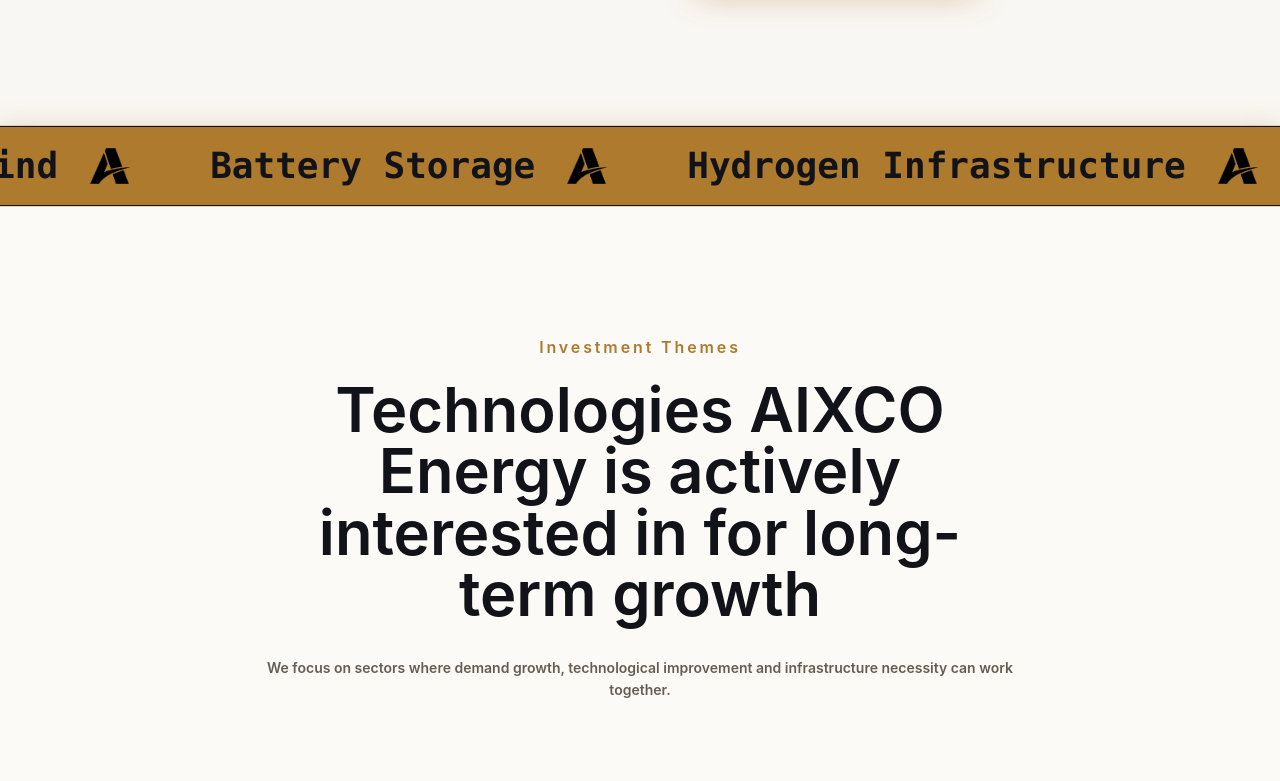
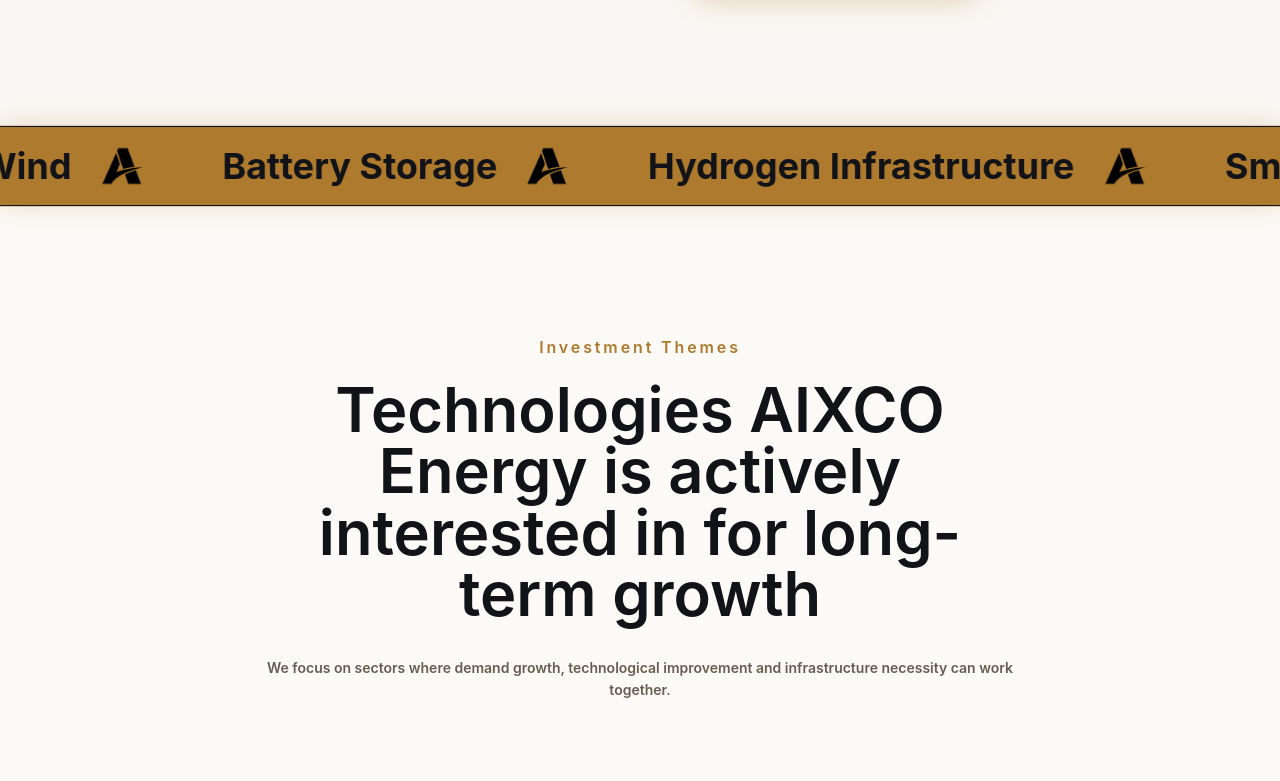
Before and after one commit to GiorgiKemo/aixco-energy, a React (Vite) app: page / in a window 1280 px wide. Shown: the part 1903-2684 px from the top of the page. Built offline with nearby package versions, Linux system fonts and the light colour scheme.

Commit message:
Improve scroll and card behavior

```diff
--- a/src/App.tsx
+++ b/src/App.tsx
@@ -3,7 +3,7 @@
  * SPDX-License-Identifier: Apache-2.0
  */
 
-import React, { useEffect } from 'react';
+import React, { useEffect, useRef } from 'react';
 import { BrowserRouter, Routes, Route, Navigate, useLocation } from 'react-router-dom';
 import { Header } from './components/Header';
 import { Footer } from './components/Footer';
@@ -12,20 +12,51 @@
 import ProjectsPage from './pages/ProjectsPage';
 import NewsPage from './pages/NewsPage';
 import ArticlePage from './pages/ArticlePage';
+import { installGlideScroll, scrollToHash, scrollToPageTop } from './lib/smooth-scroll';
 
-function ScrollToHash() {
+function ScrollManager() {
   const location = useLocation();
+  const isFirstRender = useRef(true);
 
   useEffect(() => {
-    if (location.hash) {
-      const id = location.hash.slice(1);
-      window.setTimeout(() => {
-        document.getElementById(id)?.scrollIntoView({ behavior: 'smooth', block: 'start' });
-      }, 0);
-      return;
-    }
+    if (typeof window === 'undefined' || !('scrollRestoration' in window.history)) return;
 
-    window.scrollTo({ top: 0, behavior: 'smooth' });
+    const previous = window.history.scrollRestoration;
+    window.history.scrollRestoration = 'manual';
+
+    return () => {
+      window.history.scrollRestoration = previous;
+    };
+  }, []);
+
+  useEffect(() => installGlideScroll(), []);
+
+  useEffect(() => {
+    const firstRender = isFirstRender.current;
+    isFirstRender.current = false;
+    const frameIds: number[] = [];
+
+    const runScroll = (attemptsLeft = 12) => {
+      if (location.hash) {
+        const didScroll = scrollToHash(location.hash, firstRender ? 'auto' : undefined);
+        if ((!didScroll || firstRender) && attemptsLeft > 0) {
+          const frameId = window.requestAnimationFrame(() => runScroll(attemptsLeft - 1));
+          frameIds.push(frameId);
+        }
+        return;
+      }
+
+      if (!firstRender) {
+        scrollToPageTop();
+      }
+    };
+
+    const frameId = window.requestAnimationFrame(() => runScroll(firstRender ? 36 : 12));
+    frameIds.push(frameId);
+
+    return () => {
+      frameIds.forEach((id) => window.cancelAnimationFrame(id));
+    };
   }, [location.pathname, location.hash]);
 
   return null;
@@ -34,7 +65,7 @@
 export default function App() {
   return (
     <BrowserRouter basename={import.meta.env.BASE_URL}>
-      <ScrollToHash />
+      <ScrollManager />
       <div className="flex flex-col min-h-screen">
         <Header />
         <div className="flex-grow">
--- a/src/components/NewsGrid.tsx
+++ b/src/components/NewsGrid.tsx
@@ -1,6 +1,5 @@
 import React from 'react';
 import { Link } from 'react-router-dom';
-import { motion } from 'motion/react';
 import { ArrowRight } from 'lucide-react';
 import { focusAreas } from '../content/aixcoEnergy';
 
@@ -27,15 +26,14 @@
 
         <div className="grid grid-cols-1 md:grid-cols-2 lg:grid-cols-3 gap-px bg-zinc-800 border border-zinc-800">
           {focusAreas.map((area, index) => (
-            <motion.article
+            <article
               key={area.title}
-              whileHover={{ scale: 0.98 }}
-              className="min-h-[260px]"
+              className="h-full min-h-[20rem]"
             >
               <Link
                 to="/projects"
                 aria-label={`Explore ${area.title} project types`}
-                className={`group flex min-h-[260px] flex-col overflow-hidden p-8 transition-colors focus-visible:outline focus-visible:outline-2 focus-visible:outline-offset-4 focus-visible:outline-brand-red ${
+                className={`group flex h-full min-h-[20rem] flex-col overflow-hidden p-8 transition-colors focus-visible:outline focus-visible:outline-2 focus-visible:outline-offset-4 focus-visible:outline-brand-red sm:p-9 lg:p-10 ${
                   index > 2
                     ? "bg-zinc-950 hover:bg-zinc-900"
                     : "bg-industrial-white hover:bg-zinc-900"
@@ -54,7 +52,7 @@
                   Explore projects <ArrowRight className="h-4 w-4 transition-transform group-hover:translate-x-1" />
                 </span>
               </Link>
-            </motion.article>
+            </article>
           ))}
         </div>
       </div>
--- a/src/components/NewsTicker.tsx
+++ b/src/components/NewsTicker.tsx
@@ -2,26 +2,26 @@
 import { aixcoAssets, marqueeItems } from '../content/aixcoEnergy';
 
 export const NewsTicker: React.FC = () => {
-  const tickerItems = [...marqueeItems, ...marqueeItems];
+  const tickerGroups = [0, 1];
 
   return (
-    <div className="bg-brand-red text-industrial-black h-20 flex items-center overflow-hidden whitespace-nowrap border-y border-industrial-black shrink-0 font-mono font-black uppercase shadow-[0_0_24px_rgba(173,125,46,0.24)] z-20">
-      <div className="inline-block animate-marquee whitespace-nowrap">
-        {tickerItems.map((item, index) => (
-          <span key={`${item}-${index}`} className="inline-flex items-center gap-8 px-10 text-4xl font-black italic tracking-normal">
-            {item}
-            <img src={aixcoAssets.markBlack} alt="" aria-hidden className="h-10 w-10 object-contain" />
-          </span>
+    <section
+      id="energy-ticker"
+      aria-label="AIXCO Energy focus areas"
+      className="energy-ticker bg-brand-red text-industrial-black overflow-hidden whitespace-nowrap border-y border-industrial-black shrink-0 font-black uppercase shadow-[0_0_24px_rgba(173,125,46,0.24)] z-20"
+    >
+      <div className="energy-ticker__track" aria-hidden="true">
+        {tickerGroups.map((group) => (
+          <div key={group} className="energy-ticker__group">
+            {marqueeItems.map((item) => (
+              <span key={`${group}-${item}`} className="energy-ticker__item">
+                {item}
+                <img src={aixcoAssets.markBlack} alt="" aria-hidden className="energy-ticker__mark object-contain" />
+              </span>
+            ))}
+          </div>
         ))}
       </div>
-      <div className="inline-block animate-marquee whitespace-nowrap" aria-hidden="true">
-        {tickerItems.map((item, index) => (
-          <span key={`dup-${item}-${index}`} className="inline-flex items-center gap-8 px-10 text-4xl font-black italic tracking-normal">
-            {item}
-            <img src={aixcoAssets.markBlack} alt="" aria-hidden className="h-10 w-10 object-contain" />
-          </span>
-        ))}
-      </div>
-    </div>
+    </section>
   );
 };
--- a/src/index.css
+++ b/src/index.css
@@ -218,18 +218,67 @@
   }
 }
 
-/* Custom marquee animation */
+/* Custom ticker animation */
 @keyframes marquee {
-  0% { transform: translateX(0); }
-  100% { transform: translateX(-50%); }
+  0% { transform: translate3d(0, 0, 0); }
+  100% { transform: translate3d(-50%, 0, 0); }
 }
 
-.animate-marquee {
-  animation: marquee 30s linear infinite;
+.energy-ticker {
+  height: clamp(3.5rem, 11vw, 5rem);
+  contain: paint;
 }
 
-.pause-marquee:hover .animate-marquee {
-  animation-play-state: paused;
+.energy-ticker__track {
+  display: flex;
+  width: max-content;
+  min-width: max-content;
+  height: 100%;
+  align-items: center;
+  animation: marquee var(--ticker-duration, 42s) linear infinite;
+  backface-visibility: hidden;
+  contain: layout paint style;
+  transform: translate3d(0, 0, 0);
+  will-change: transform;
+}
+
+.energy-ticker__group {
+  display: flex;
+  flex: 0 0 auto;
+  align-items: center;
+}
+
+.energy-ticker__item {
+  display: inline-flex;
+  flex: 0 0 auto;
+  align-items: center;
+  gap: clamp(0.85rem, 2.4vw, 2rem);
+  padding-inline: clamp(1.25rem, 4.5vw, 2.5rem);
+  font-size: clamp(1.35rem, 7vw, 2.25rem);
+  font-family: var(--font-sans);
+  font-weight: 650;
+  letter-spacing: 0;
+  line-height: 1;
+  white-space: nowrap;
+}
+
+.energy-ticker__mark {
+  flex: 0 0 auto;
+  width: clamp(1.65rem, 7vw, 2.5rem);
+  height: clamp(1.65rem, 7vw, 2.5rem);
+  transform: translate3d(0, 0, 0);
+}
+
+@media (min-width: 48rem) {
+  .energy-ticker {
+    --ticker-duration: 38s;
+  }
+}
+
+@media (min-width: 80rem) {
+  .energy-ticker {
+    --ticker-duration: 34s;
+  }
 }
 
 @media (prefers-reduced-motion: reduce) {
@@ -240,14 +289,10 @@
   *,
   *::before,
   *::after {
-    animation-duration: 0.01ms !important;
-    animation-iteration-count: 1 !important;
     scroll-behavior: auto !important;
-    transition-duration: 0.01ms !important;
   }
 
-  .animate-marquee {
-    animation: none;
-    transform: none;
+  .energy-ticker {
+    --ticker-duration: 60s;
   }
 }
--- /dev/null
+++ b/src/lib/smooth-scroll.ts
@@ -0,0 +1,198 @@
+type GlideScrollOptions = {
+  easing?: number;
+  multiplier?: number;
+};
+
+let activeScrollFrame: number | null = null;
+let activeGlideFrame: number | null = null;
+let glideCurrentTop = 0;
+let glideTargetTop = 0;
+
+const nativeScrollSelector = [
+  "[contenteditable='true']",
+  "[data-native-scroll]",
+  "[data-glide-scroll-native]",
+].join(",");
+
+function getPreferredScrollBehavior(behavior?: ScrollBehavior): ScrollBehavior {
+  if (behavior) return behavior;
+  if (typeof window === "undefined") return "auto";
+  return window.matchMedia("(prefers-reduced-motion: reduce)").matches ? "auto" : "smooth";
+}
+
+function easeInOutCubic(progress: number) {
+  return progress < 0.5 ? 4 * progress * progress * progress : 1 - Math.pow(-2 * progress + 2, 3) / 2;
+}
+
+function clamp(value: number, min: number, max: number) {
+  return Math.min(Math.max(value, min), max);
+}
+
+function getMaxScrollTop() {
+  if (typeof document === "undefined" || typeof window === "undefined") return 0;
+  return Math.max(0, document.documentElement.scrollHeight - window.innerHeight);
+}
+
+function usesCoarsePointer() {
+  return typeof window !== "undefined" && window.matchMedia("(pointer: coarse)").matches;
+}
+
+function cancelActiveScroll() {
+  if (activeScrollFrame !== null) {
+    window.cancelAnimationFrame(activeScrollFrame);
+    activeScrollFrame = null;
+  }
+}
+
+export function cancelGlideScroll() {
+  if (activeGlideFrame !== null) {
+    window.cancelAnimationFrame(activeGlideFrame);
+    activeGlideFrame = null;
+  }
+
+  if (typeof window !== "undefined") {
+    glideCurrentTop = window.scrollY;
+    glideTargetTop = window.scrollY;
+  }
+}
+
+function normalizeWheelDelta(event: WheelEvent) {
+  if (event.deltaMode === WheelEvent.DOM_DELTA_LINE) return event.deltaY * 18;
+  if (event.deltaMode === WheelEvent.DOM_DELTA_PAGE) return event.deltaY * window.innerHeight;
+  return event.deltaY;
+}
+
+function canElementScrollInDirection(element: HTMLElement, deltaY: number) {
+  const overflowY = window.getComputedStyle(element).overflowY;
+  if (!/(auto|scroll|overlay)/.test(overflowY)) return false;
+
+  const maxScrollTop = element.scrollHeight - element.clientHeight;
+  if (maxScrollTop <= 1) return false;
+
+  return deltaY < 0 ? element.scrollTop > 0 : element.scrollTop < maxScrollTop;
+}
+
+function shouldUseNativeWheelScroll(event: WheelEvent, deltaY: number) {
+  if (!event.cancelable || event.defaultPrevented || event.ctrlKey || event.metaKey || event.altKey) return true;
+  if (Math.abs(event.deltaX) > Math.abs(event.deltaY)) return true;
+  if (Math.abs(deltaY) < 1) return true;
+
+  let node = event.target instanceof Element ? event.target : null;
+  while (node && node !== document.documentElement) {
+    if (node instanceof HTMLElement) {
+      if (node.matches(nativeScrollSelector)) return true;
+      if (canElementScrollInDirection(node, deltaY)) return true;
+    }
+    node = node.parentElement;
+  }
+
+  return false;
+}
+
+export function installGlideScroll({ easing = 0.16, multiplier = 1.05 }: GlideScrollOptions = {}) {
+  if (typeof window === "undefined" || typeof document === "undefined") return () => {};
+  if (usesCoarsePointer()) return () => {};
+
+  const resolvedEasing = clamp(easing, 0.08, 1);
+  const resolvedMultiplier = clamp(multiplier, 0.35, 2);
+
+  const step = () => {
+    glideCurrentTop += (glideTargetTop - glideCurrentTop) * resolvedEasing;
+
+    if (Math.abs(glideTargetTop - glideCurrentTop) < 0.5) {
+      window.scrollTo({ top: glideTargetTop, left: 0, behavior: "auto" });
+      activeGlideFrame = null;
+      return;
+    }
+
+    window.scrollTo({ top: glideCurrentTop, left: 0, behavior: "auto" });
+    activeGlideFrame = window.requestAnimationFrame(step);
+  };
+
+  const onWheel = (event: WheelEvent) => {
+    const deltaY = normalizeWheelDelta(event);
+    if (shouldUseNativeWheelScroll(event, deltaY)) return;
+
+    event.preventDefault();
+    cancelActiveScroll();
+
+    glideCurrentTop = activeGlideFrame === null ? window.scrollY : glideCurrentTop;
+    glideTargetTop = clamp(
+      (activeGlideFrame === null ? window.scrollY : glideTargetTop) + deltaY * resolvedMultiplier,
+      0,
+      getMaxScrollTop(),
+    );
+
+    if (activeGlideFrame === null) {
+      activeGlideFrame = window.requestAnimationFrame(step);
+    }
+  };
+
+  document.documentElement.dataset.glideScroll = "enabled";
+  document.addEventListener("wheel", onWheel, { passive: false });
+
+  return () => {
+    document.removeEventListener("wheel", onWheel);
+    document.documentElement.removeAttribute("data-glide-scroll");
+    cancelGlideScroll();
+  };
+}
+
+function animateScrollTo(top: number, behavior?: ScrollBehavior) {
+  if (typeof window === "undefined") return;
+
+  const resolvedBehavior = getPreferredScrollBehavior(behavior);
+  const targetTop = Math.max(0, Math.round(top));
+
+  cancelGlideScroll();
+  cancelActiveScroll();
+
+  if (resolvedBehavior !== "smooth") {
+    window.scrollTo({ top: targetTop, left: 0, behavior: "auto" });
+    return;
+  }
+
+  const startTop = window.scrollY;
+  const distance = targetTop - startTop;
+
+  if (Math.abs(distance) < 2) return;
+
+  const duration = Math.min(1100, Math.max(700, Math.abs(distance) * 0.38));
+  const startTime = window.performance.now();
+
+  const step = (time: number) => {
+    const progress = Math.min((time - startTime) / duration, 1);
+    const nextTop = startTop + distance * easeInOutCubic(progress);
+    window.scrollTo({ top: nextTop, left: 0, behavior: "auto" });
+
+    if (progress < 1) {
+      activeScrollFrame = window.requestAnimationFrame(step);
+    } else {
+      activeScrollFrame = null;
+    }
+  };
+
+  activeScrollFrame = window.requestAnimationFrame(step);
+}
+
+export function scrollToPageTop(behavior?: ScrollBehavior) {
+  animateScrollTo(0, behavior);
+}
+
+export function scrollToHash(hash: string, behavior?: ScrollBehavior) {
+  if (typeof document === "undefined") return false;
+
+  const id = decodeURIComponent(hash.replace(/^#/, ""));
+  if (!id) {
+    scrollToPageTop(behavior);
+    return true;
+  }
+
+  const target = document.getElementById(id);
+  if (!target) return false;
+
+  const scrollMarginTop = Number.parseFloat(window.getComputedStyle(target).scrollMarginTop) || 0;
+  const targetTop = window.scrollY + target.getBoundingClientRect().top - scrollMarginTop;
+  animateScrollTo(targetTop, behavior);
+  return true;
+}
```
